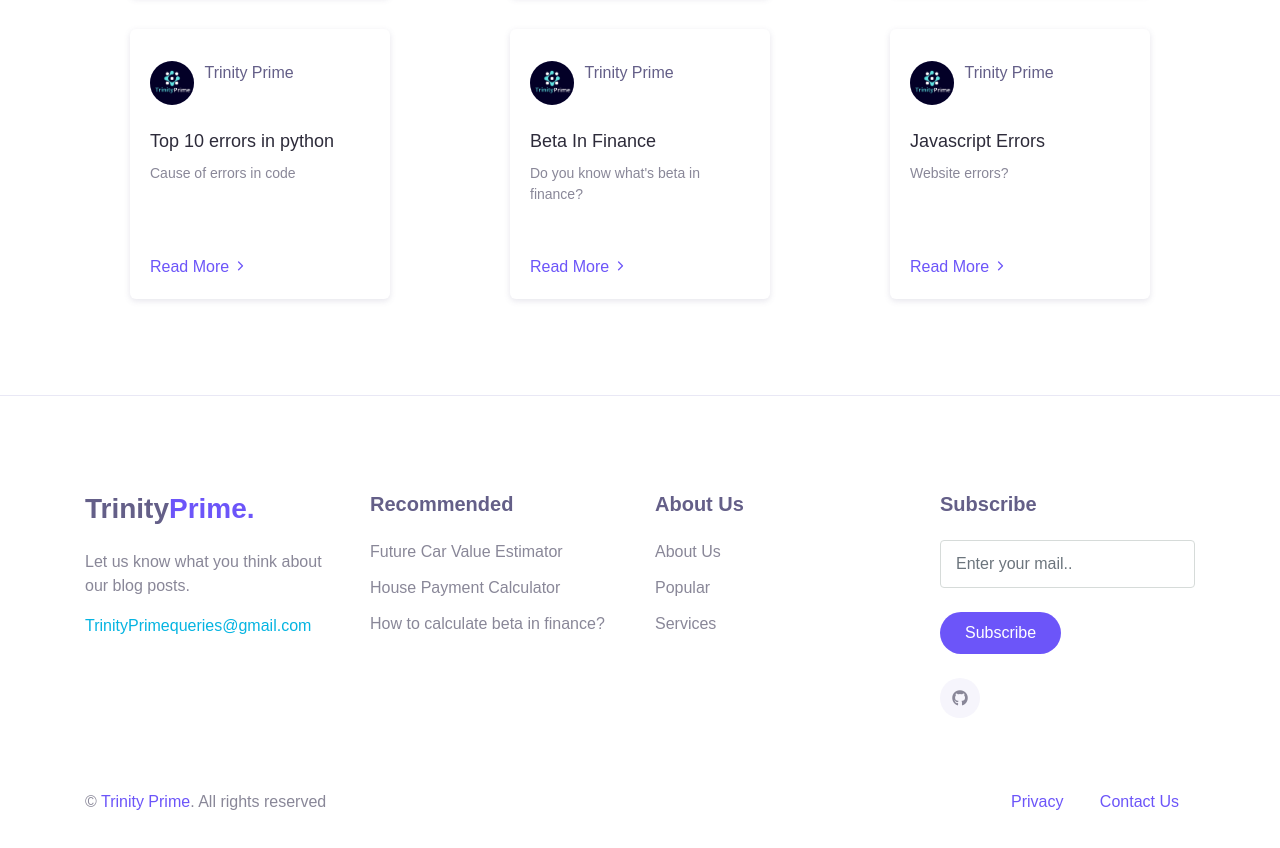
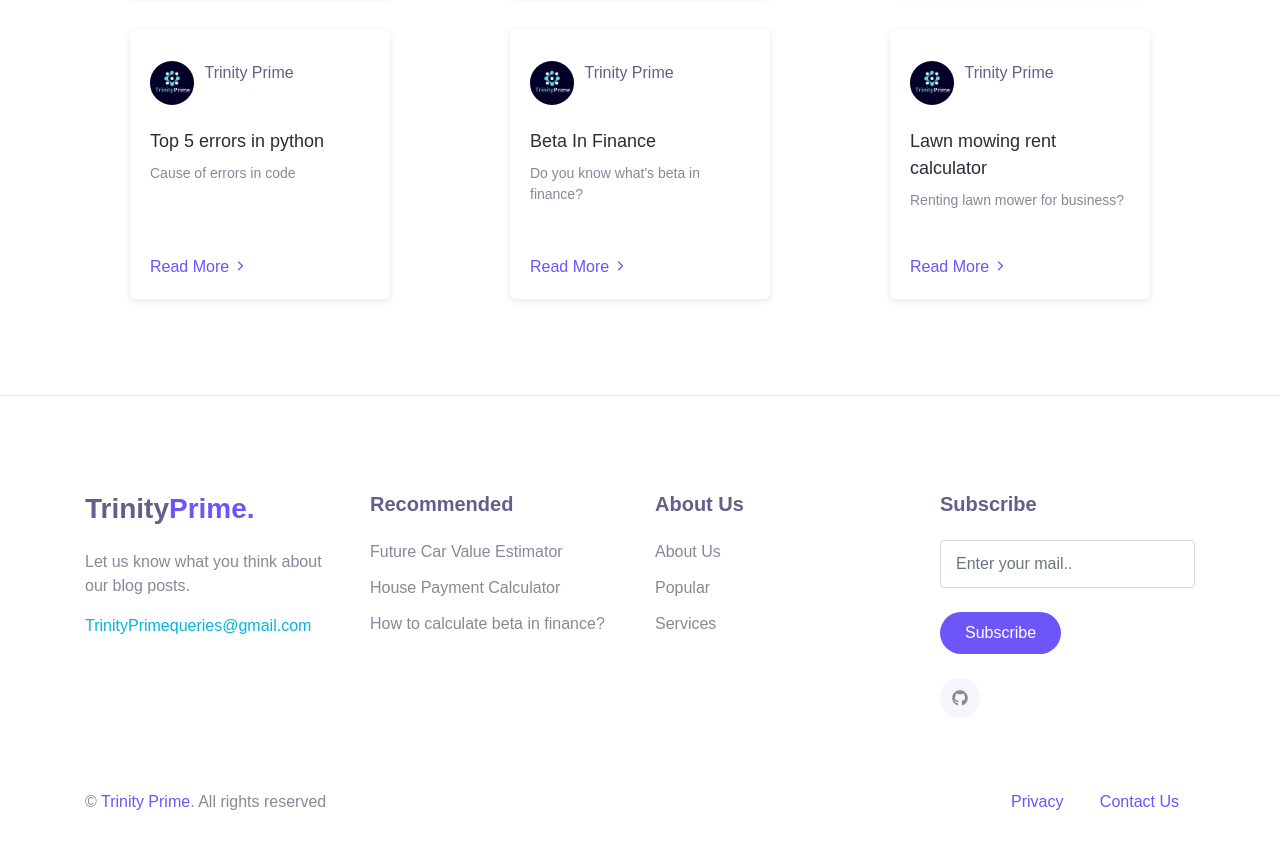
Before and after one commit to trinity1357/Top-Posts, a plain HTML site: page index.html in a window 1280 px wide. Shown: the part 826-1674 px from the top of the page. Drawn offline with Linux system fonts and the light colour scheme; files whose address does not match are found by name.

Commit message:
Update index.html

```diff
--- a/index.html
+++ b/index.html
@@ -155,7 +155,7 @@
                 </div>
               </div>
               <div class="body">
-                <div class="post-title"><a href="blog-single.html">Top 10 errors in python</a></div>
+                <div class="post-title"><a href="https://trinity1357.github.io/Top-5-python-errors/">Top 5 errors in python</a></div>
                 <div class="post-excerpt">Cause of errors in code</div>
               </div>
               <div class="footer">
@@ -195,11 +195,11 @@
                 </div>
               </div>
               <div class="body">
-                <div class="post-title"><a href="blog-single.html">Javascript Errors</a></div>
-                <div class="post-excerpt">Website errors?</div>
+                <div class="post-title"><a href="blog-single.html">Lawn mowing rent calculator</a></div>
+                <div class="post-excerpt">Renting lawn mower for business?</div>
               </div>
               <div class="footer">
-                <a href="blog-single.html">Read More <span class="mai-chevron-forward text-sm"></span></a>
+                <a href="https://trinity1357.github.io/lawn-mowing-rent-calculator/">Read More <span class="mai-chevron-forward text-sm"></span></a>
               </div>
             </div>
           </div>
```
